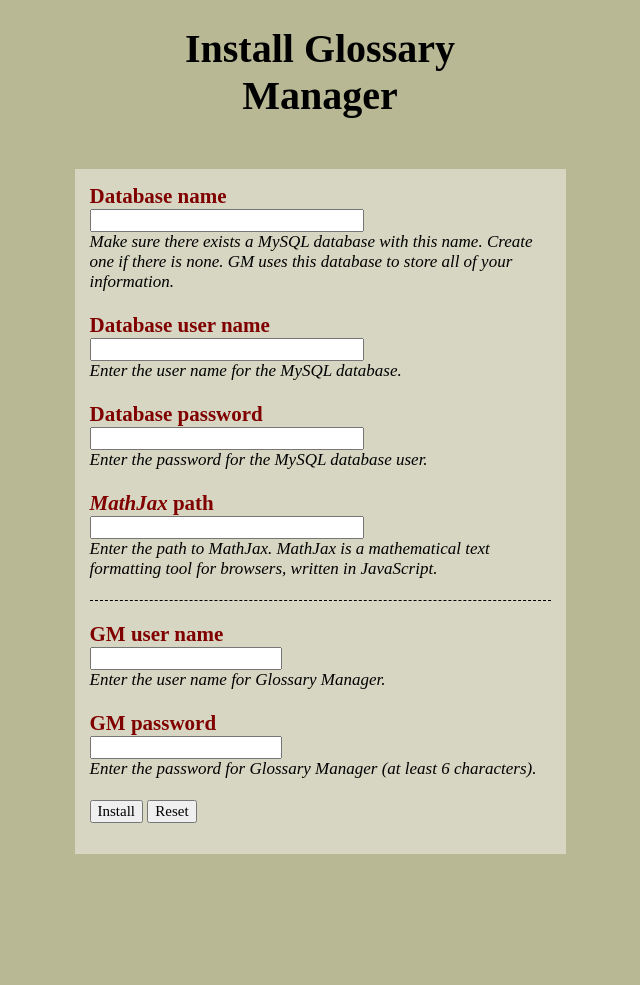
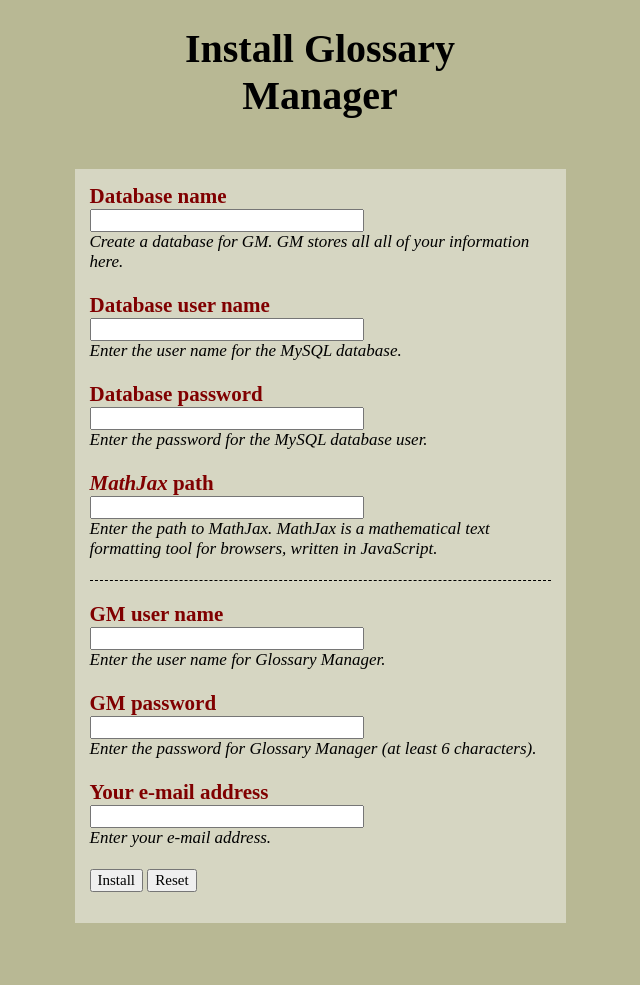
Before and after one commit to fnasimbd/glossary, a PHP site: page /gl-install.php in a window 1280 px wide. Shown: the whole page, without its empty margins (320-960 px from the left). Before the commit the page ends 854 px from the top, so only its background shows below. Run offline with PHP 8.4, Linux system fonts and the light colour scheme.

Commit message:
Added e-mail option and changed some naming

```diff
--- a/gl-install.php
+++ b/gl-install.php
@@ -20,7 +20,7 @@
             <p class = "content-header">
               <b>Database name</b><br>
               <input type = "text" name = "db_name" size = "30"><br>
-              <font style = "font-size: 17;color: #000000"><i>Make sure there exists a MySQL database with this name. Create one if there is none. GM uses this database to store all of your information.</i></font>
+              <font style = "font-size: 17;color: #000000"><i>Create a database for GM. GM stores all  all of your information here.</i></font>
             </p>
 
             <p class = "content-header">
@@ -44,14 +44,20 @@
 
             <p class = "content-header">
               <b>GM user name</b><br>
-              <input type = "text" name = "gl_user"><br>
+              <input type = "text" name = "user_name" size = "30"><br>
               <font style = "font-size: 17;color: #000000"><i>Enter the user name for Glossary Manager.</i></font>
             </p>
 
             <p class = "content-header">
               <b>GM password</b><br>
-              <input type = "password" name = "gl_pass"><br>
+              <input type = "password" name = "user_pass" size = "30"><br>
               <font style = "font-size: 17;color: #000000"><i>Enter the password for Glossary Manager (at least 6 characters).</i></font>
+            </p>
+
+            <p class = "content-header">
+              <b>Your e-mail address</b><br>
+              <input type = "text" name = "user_mail" size = "30"><br>
+              <font style = "font-size: 17;color: #000000"><i>Enter your e-mail address.</i></font>
             </p>
 
             <p>
```
